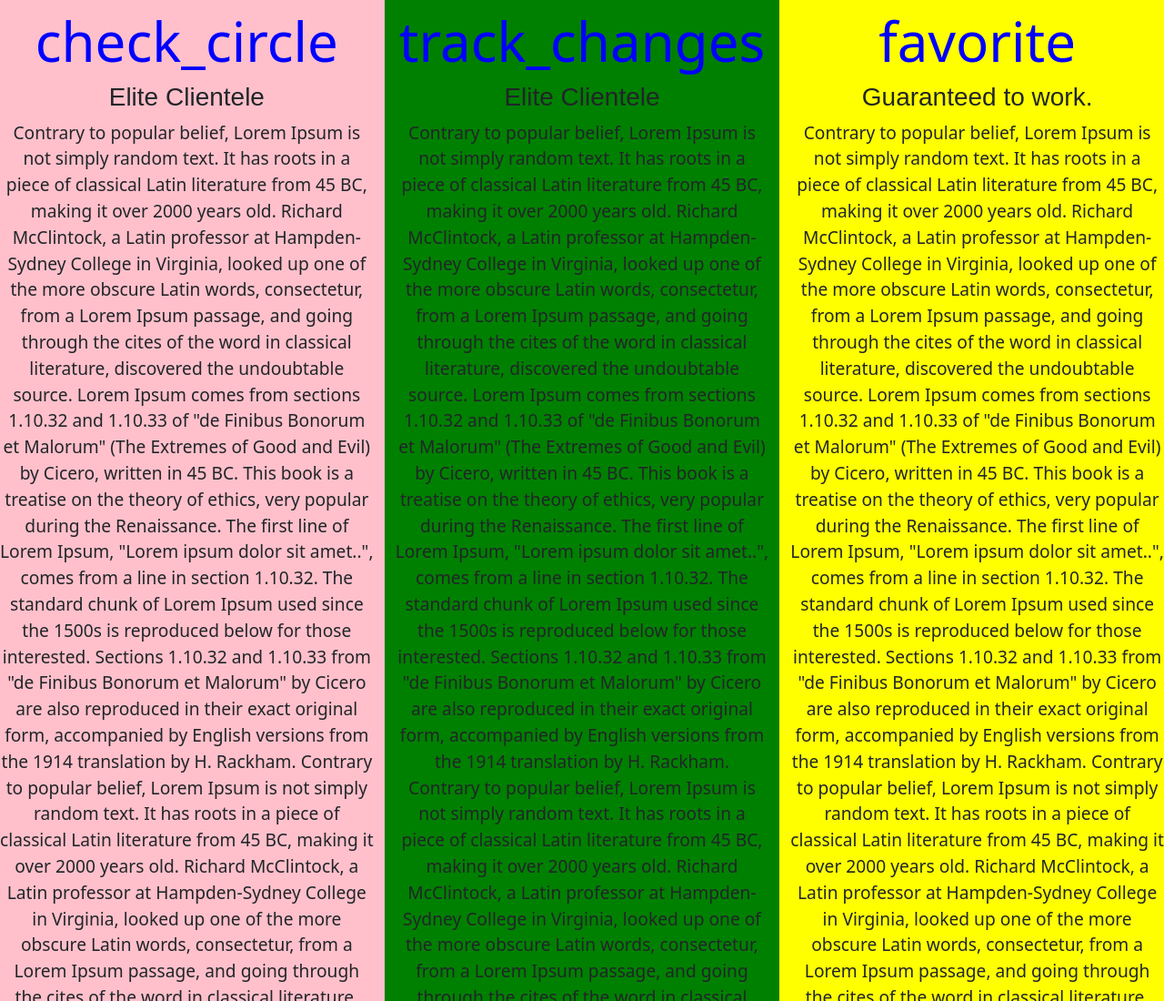
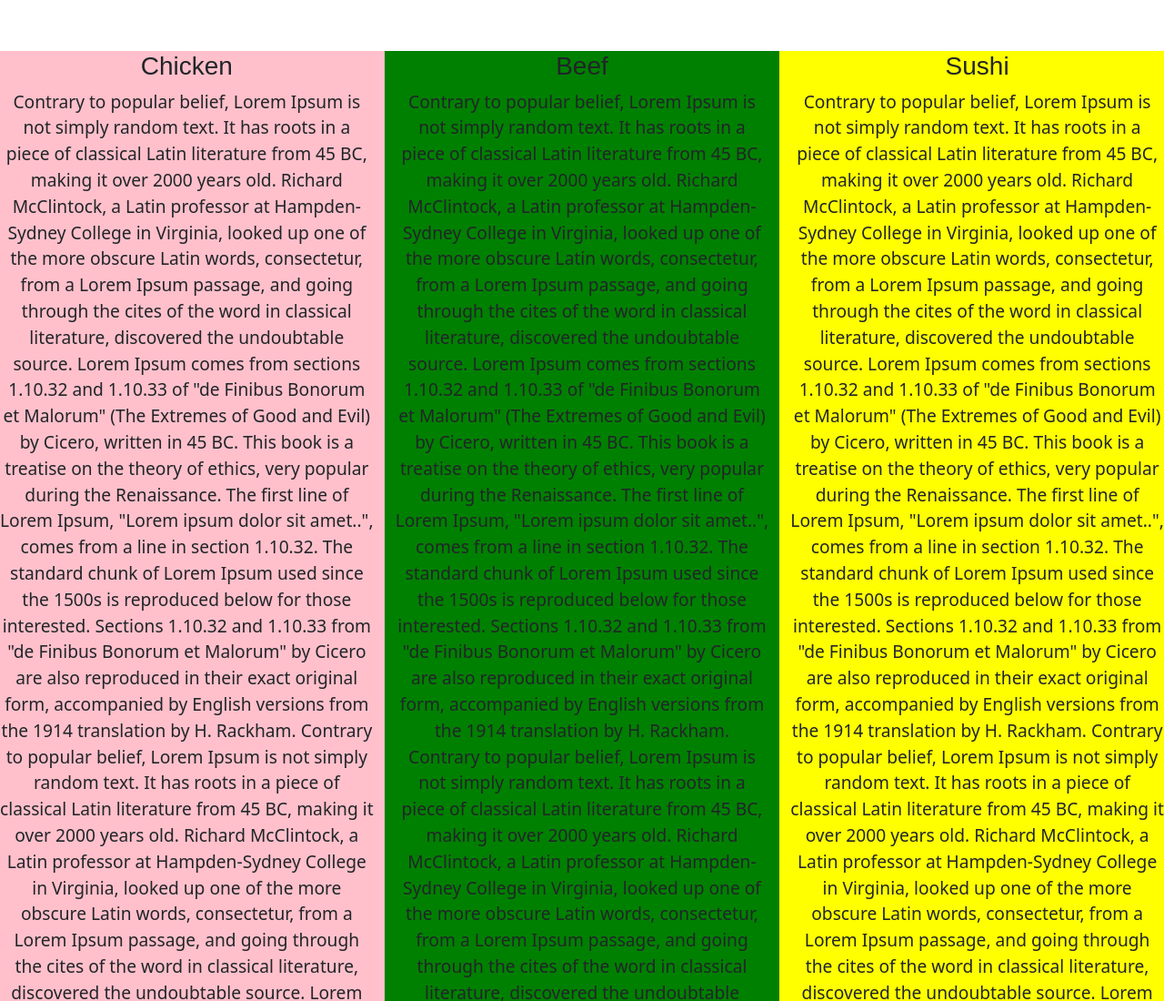
Before and after one commit to Shalini-Suman/Coursera-module3-sol, a plain HTML site: page index.html in a window 1280 px wide. Shown: the top 1100 px of the page at 91% size. Drawn offline with nearby package versions, Linux system fonts and the light colour scheme.

Commit message:
Update index.html

```diff
--- a/index.html
+++ b/index.html
@@ -11,12 +11,29 @@
 
 </head>
 <body>
+  <nav class="navbar navbar-expand-lg navbar-dark ">
+        <a class="navbar-brand" href="">FOOD,LLC</a>
+        <button class="navbar-toggler" type="button" data-toggle="collapse" data-target="#navbarTogglerDemo02">
+          <span class="navbar-toggler-icon"></span>
+        </button>
+        <div class="collapse navbar-collapse" id="navbarTogglerDemo02">
+          <ul class="navbar-nav ml-auto">
+            <li class="nav-item">
+              <a class="nav-link" href="#footer">Chicken</a>
+            </li>
+            <li>
+              <a class="nav-link" href="#pricing">Beef</a>
+            </li>
+            <li>
+              <a class="nav-link" href="#cta">Sushi</a>
+            </li>
+
+          </ul>
+        </div>
+      </nav>
   <div class="row features-row">
       <div class="first features-box col-lg-4">
-        <span class="material-icons icons">
-          check_circle
-        </span>
-        <h3>Elite Clientele</h3>
+        <h3>Chicken</h3>
         <p>Contrary to popular belief, Lorem Ipsum is not simply random text. It has roots in a piece of classical Latin literature from 45 BC, making it over 2000 years old. Richard McClintock, a Latin professor at Hampden-Sydney College in Virginia, looked up one of the more obscure Latin words, consectetur, from a Lorem Ipsum passage, and going through the cites of the word in classical literature, discovered the undoubtable source. Lorem Ipsum comes from sections 1.10.32 and 1.10.33 of "de Finibus Bonorum et Malorum" (The Extremes of Good and Evil) by Cicero, written in 45 BC. This book is a treatise on the theory of ethics, very popular during the Renaissance. The first line of Lorem Ipsum, "Lorem ipsum dolor sit amet..", comes from a line in section 1.10.32.
 
 The standard chunk of Lorem Ipsum used since the 1500s is reproduced below for those interested. Sections 1.10.32 and 1.10.33 from "de Finibus Bonorum et Malorum" by Cicero are also reproduced in their exact original form, accompanied by English versions from the 1914 translation by H. Rackham.
@@ -28,10 +45,7 @@ The standard chunk of Lorem Ipsum used since the 1500s is reproduced below for t
       </div>
 
       <div class="second features-box col-lg-4 ">
-        <span class="material-icons icons">
-          track_changes
-        </span>
-        <h3>Elite Clientele</h3>
+        <h3>Beef</h3>
         <p>Contrary to popular belief, Lorem Ipsum is not simply random text. It has roots in a piece of classical Latin literature from 45 BC, making it over 2000 years old. Richard McClintock, a Latin professor at Hampden-Sydney College in Virginia, looked up one of the more obscure Latin words, consectetur, from a Lorem Ipsum passage, and going through the cites of the word in classical literature, discovered the undoubtable source. Lorem Ipsum comes from sections 1.10.32 and 1.10.33 of "de Finibus Bonorum et Malorum" (The Extremes of Good and Evil) by Cicero, written in 45 BC. This book is a treatise on the theory of ethics, very popular during the Renaissance. The first line of Lorem Ipsum, "Lorem ipsum dolor sit amet..", comes from a line in section 1.10.32.
 
 The standard chunk of Lorem Ipsum used since the 1500s is reproduced below for those interested. Sections 1.10.32 and 1.10.33 from "de Finibus Bonorum et Malorum" by Cicero are also reproduced in their exact original form, accompanied by English versions from the 1914 translation by H. Rackham.<br>Contrary to popular belief, Lorem Ipsum is not simply random text. It has roots in a piece of classical Latin literature from 45 BC, making it over 2000 years old. Richard McClintock, a Latin professor at Hampden-Sydney College in Virginia, looked up one of the more obscure Latin words, consectetur, from a Lorem Ipsum passage, and going through the cites of the word in classical literature, discovered the undoubtable source. Lorem Ipsum comes from sections 1.10.32 and 1.10.33 of "de Finibus Bonorum et Malorum" (The Extremes of Good and Evil) by Cicero, written in 45 BC. This book is a treatise on the theory of ethics, very popular during the Renaissance. The first line of Lorem Ipsum, "Lorem ipsum dolor sit amet..", comes from a line in section 1.10.32.
@@ -40,10 +54,7 @@ The standard chunk of Lorem Ipsum used since the 1500s is reproduced below for t
       </div>
 
       <div class="third features-box col-lg-4">
-        <span class=" material-icons icons " >
-          favorite
-        </span>
-        <h3>Guaranteed to work.</h3>
+        <h3>Sushi</h3>
         <p>Contrary to popular belief, Lorem Ipsum is not simply random text. It has roots in a piece of classical Latin literature from 45 BC, making it over 2000 years old. Richard McClintock, a Latin professor at Hampden-Sydney College in Virginia, looked up one of the more obscure Latin words, consectetur, from a Lorem Ipsum passage, and going through the cites of the word in classical literature, discovered the undoubtable source. Lorem Ipsum comes from sections 1.10.32 and 1.10.33 of "de Finibus Bonorum et Malorum" (The Extremes of Good and Evil) by Cicero, written in 45 BC. This book is a treatise on the theory of ethics, very popular during the Renaissance. The first line of Lorem Ipsum, "Lorem ipsum dolor sit amet..", comes from a line in section 1.10.32.
 
 The standard chunk of Lorem Ipsum used since the 1500s is reproduced below for those interested. Sections 1.10.32 and 1.10.33 from "de Finibus Bonorum et Malorum" by Cicero are also reproduced in their exact original form, accompanied by English versions from the 1914 translation by H. Rackham.
```
